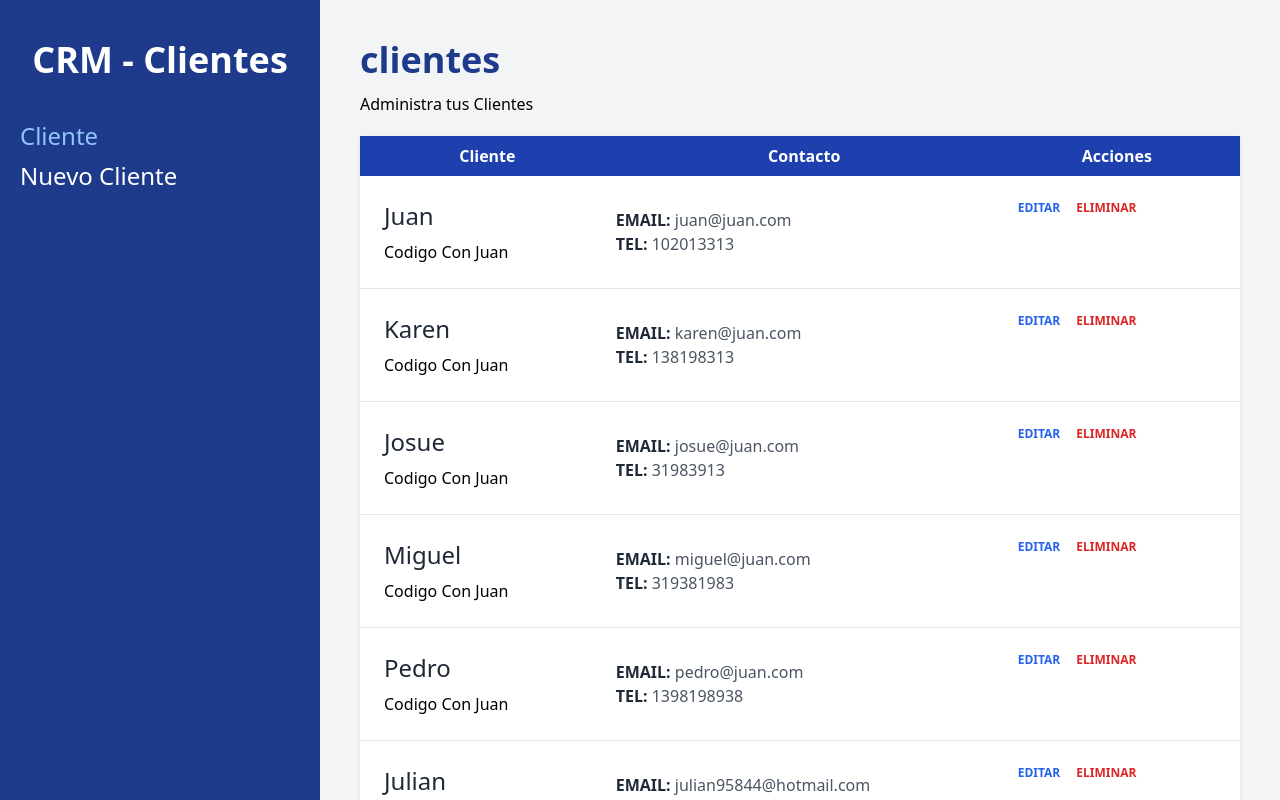
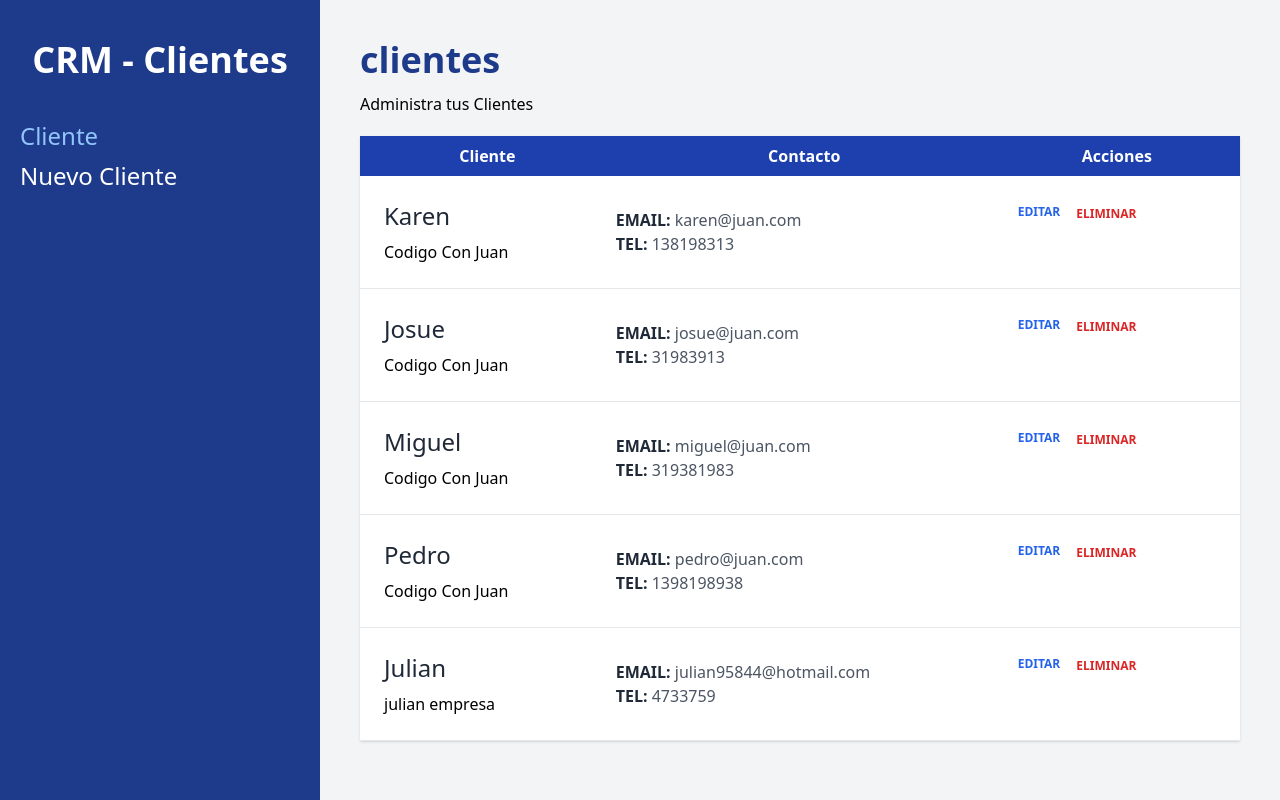
Before and after one commit to julian95844/Administrador-de-Cliente, a React (Vite) app: page / in a window 1280 px wide. Built offline with nearby package versions, Linux system fonts and the light colour scheme; data requests are answered from the project's data file.

Commit message:
feat: creando pantalla editar y eliminarclientes

```diff
--- a/db.json
+++ b/db.json
@@ -1,12 +1,5 @@
 {
   "clientes": [
-    {
-      "id": 1,
-      "nombre": "Juan",
-      "telefono": 102013313,
-      "email": "juan@juan.com",
-      "empresa": "Codigo Con Juan"
-    },
     {
       "id": 2,
       "nombre": "Karen",
--- a/src/components/Cliente.jsx
+++ b/src/components/Cliente.jsx
@@ -1,6 +1,13 @@
-import React from 'react'
+import { useNavigate, Form, redirect } from "react-router-dom"
+import { eliminarCliente} from "../data/Clientes"
+
+export async function action({params}){
+  await eliminarCliente(params.clienteId)
+  return redirect("/")
+}
 
 function Clientes({cliente}) {
+    const navigate = useNavigate()
     const { nombre, empresa, email, telefono, id } = cliente
   return (
 
@@ -17,17 +24,26 @@
           <button
             type='button'
             className='text-blue-600 hover:text-blue-700 uppercase font-bold text-xs'
+            onClick={() => navigate(`/clientes/${id}/editar`)}
           >
             Editar
           </button>
-
+        <Form
+          method="POST"
+          action={`/clientes/${id}/eliminar`}
+          onSubmit={(e) =>  {
+            if(!confirm("¿Deseas eliminar este registro?")){
+              e.preventDefault()
+            }
+          }}
+        >
           <button
-            type='button'
+            type='submit'
             className='text-red-600 hover:text-red-700 uppercase font-bold text-xs'
           >
             Eliminar
           </button>
-
+        </Form>
         </td>
       </tr>
   )
--- a/src/components/ErrorPage.jsx
+++ b/src/components/ErrorPage.jsx
@@ -2,13 +2,12 @@
 
 export default function ErrorPage (){
     const error = useRouteError()
-    console.log(error.message)
 
     return(
         <div className="space-y-8">
             <h1 className="text-center text-6xl font-extrabold mt-20 text-blue-900">CRM - Clientes</h1>
             <p className="text-center">Hubo un error</p>
-            <p className="text-center">{error.message}</p>
+            <p className="text-center">{error.statusText || error.message}</p>
         </div>
     )
 }
--- a/src/components/Formulario.jsx
+++ b/src/components/Formulario.jsx
@@ -12,6 +12,7 @@
                     className="mt-2 block w-full p-3 bg-gray-50"
                     placeholder="Nombre del Cliente"
                     name="nombre"
+                    defaultValue={cliente?.nombre}
                 />
             </div>
             <div className="mb-4">
@@ -25,6 +26,7 @@
                     className="mt-2 block w-full p-3 bg-gray-50"
                     placeholder="Empresa del Cliente"
                     name="empresa"
+                    defaultValue={cliente?.empresa}
                 />
             </div>
 
@@ -39,6 +41,7 @@
                     className="mt-2 block w-full p-3 bg-gray-50"
                     placeholder="Email del Cliente"
                     name="email"
+                    defaultValue={cliente?.email}
                 />
             </div>
 
@@ -53,6 +56,7 @@
                     className="mt-2 block w-full p-3 bg-gray-50"
                     placeholder="Teléfono del Cliente"
                     name="telefono"
+                    defaultValue={cliente?.telefono}
                 />
             </div>
 
@@ -68,6 +72,7 @@
                     className="mt-2 block w-full p-3 bg-gray-50 h-40 align-self"
                     placeholder="Notas del Cliente"
                     name="notas"
+                    defaultValue={cliente?.notas}
                 />
             </div>
         </>
--- a/src/data/Clientes.jsx
+++ b/src/data/Clientes.jsx
@@ -1,6 +1,14 @@
-export async function obtenerCliente() {
+export async function obtenerClientes() {
 
     const respuesta = await fetch(import.meta.env.VITE_API_URL)
+    const resultado = await respuesta.json()
+    return resultado
+
+}
+
+export async function obtenerCliente(id) {
+
+    const respuesta = await fetch(`${import.meta.env.VITE_API_URL}/${id}`)
     const resultado = await respuesta.json()
     return resultado
 
@@ -9,7 +17,7 @@
 export async function agregarCliente(datos){
     try{
         const respuesta = await fetch(import.meta.env.VITE_API_URL, {
-            method: "post",
+            method: "POST",
             body: JSON.stringify(datos),
             headers: {
                 "content-type": "application/json"
@@ -20,3 +28,29 @@
         console.log(error)
     }
 }
+
+export async function actualizarCliente(id, datos) {
+    try{
+        const respuesta = await fetch(`${import.meta.env.VITE_API_URL}/${id}`, {
+            method: "PUT",
+            body: JSON.stringify(datos),
+            headers: {
+                "content-type": "application/json"
+            }
+        })
+        await respuesta.json()
+    } catch (error){
+        console.log(error)
+    }
+}
+export async function eliminarCliente(id){
+    try{
+        const respuesta = await fetch(`${import.meta.env.VITE_API_URL}/${id}`, {
+            method: "DELETE"
+        })
+        await respuesta.json()
+    } catch (error){
+        console.log(error)
+    }
+
+}
--- a/src/main.jsx
+++ b/src/main.jsx
@@ -5,6 +5,8 @@
 import NuevoCliente, { action as nuevoClienteAction} from './pages/NuevoCliente'
 import { createBrowserRouter, RouterProvider } from "react-router-dom"
 import ErrorPage from "./components/ErrorPage"
+import { action as eliminarClienteAction} from "./components/Cliente"
+import EditarCliente, {loader as editarClienteLoader, action as editarClienteAction} from "./pages/EditarCliente"
 import Index, { loader as clientesLoader} from "./pages/Index"
 
 const router = createBrowserRouter([
@@ -21,7 +23,20 @@
       {
           path: "/clientes/nuevo",
           element: <NuevoCliente/>,
-          action: nuevoClienteAction
+          action: nuevoClienteAction,
+          errorElement: <ErrorPage />
+
+      },
+      {
+        path: "/clientes/:clienteId/editar",
+        element: <EditarCliente />,
+        loader: editarClienteLoader,
+        action: editarClienteAction,
+        errorElement: <ErrorPage />
+      },
+      {
+        path: "/clientes/:clienteId/eliminar",
+        action: eliminarClienteAction
 
       }
     ]
--- /dev/null
+++ b/src/pages/EditarCliente.jsx
@@ -0,0 +1,84 @@
+import { Form, useNavigate, useLoaderData, useActionData, redirect } from "react-router-dom"
+import Formulario from "../components/Formulario"
+import { obtenerCliente, actualizarCliente } from "../data/Clientes"
+import Error from "../components/Error"
+
+export async function loader({params}){
+    const cliente = await obtenerCliente(params.clienteId)
+    if(Object.values(cliente).length === 0){
+        throw new Response("",{
+            status: 404,
+            statusText: "El cliente no fue Encontrado"
+        })
+    }
+    return cliente
+}
+export async function action({request, params}) {
+  const formData = await request.formData()
+  const datos = Object.fromEntries(formData)
+
+  //validacion
+  const errores = []
+
+  if(Object.values(datos).includes("")) {
+    errores.push("Todos los campos son obligatorio")
+  }
+
+  //validacion de email
+  let regex = new RegExp("([!#-'*+/-9=?A-Z^-~-]+(\.[!#-'*+/-9=?A-Z^-~-]+)*|\"\(\[\]!#-[^-~ \t]|(\\[\t -~]))+\")@([!#-'*+/-9=?A-Z^-~-]+(\.[!#-'*+/-9=?A-Z^-~-]+)*|\[[\t -Z^-~]*])");
+  if(!regex.test(datos.email)){
+    errores.push("El Email no es valido")
+  }
+
+  //retorna si hay errores
+  if(Object.keys(errores).length) {
+    return errores
+  }
+  //actualizar el cliente
+   await actualizarCliente(params.clienteId, datos)
+   return redirect("/")
+}
+
+function EditarCliente() {
+  const navigate = useNavigate()
+  const cliente = useLoaderData()
+  const errores = useActionData()
+
+  return (
+    <>
+      <h1 className="font-black text-4xl text-blue-900">Editar Cliente</h1>
+      <p className="mt-3">A continuacion podras modoficar los datos de un cliente</p>
+
+      <div className="flex justify-end">
+        <button
+          className="bg-blue-800 text-white px-3 py-1 font-bold uppercase"
+          onClick={() => navigate(-1)}
+        >
+          Volver
+        </button>
+      </div>
+      <div className="bg-white shadow rounded-md md:w-3/4 mx-auto px-5 py-10 mt-20">
+
+
+        {errores?.length && errores.map( ( error, i) => <Error key={i}>{error}</Error> )}
+
+        <Form
+          method="post"
+          noValidate
+        >
+          <Formulario
+            cliente={cliente}
+          />
+
+          <input
+            type="submit"
+            className="mt-5 w-full bg-blue-800 p-3 uppercase font-bold text-lg"
+            value="Guardar Cambios"
+          />
+        </Form>
+      </div>
+    </>
+  )
+}
+
+export default EditarCliente
--- a/src/pages/index.jsx
+++ b/src/pages/index.jsx
@@ -1,15 +1,15 @@
 import { useLoaderData } from "react-router-dom"
-import { obtenerCliente } from "../data/Clientes";
+import { obtenerClientes } from "../data/Clientes";
 import Cliente from "../components/Cliente";
 export function loader() {
-  const clientes = obtenerCliente()
+  const clientes = obtenerClientes()
   return clientes
 }
 
 function index() {
 
    const clientes = useLoaderData()
-   console.log(clientes)
+
   return (
     <>
       <h1 className="font-black text-4xl text-blue-900">clientes</h1>
```
